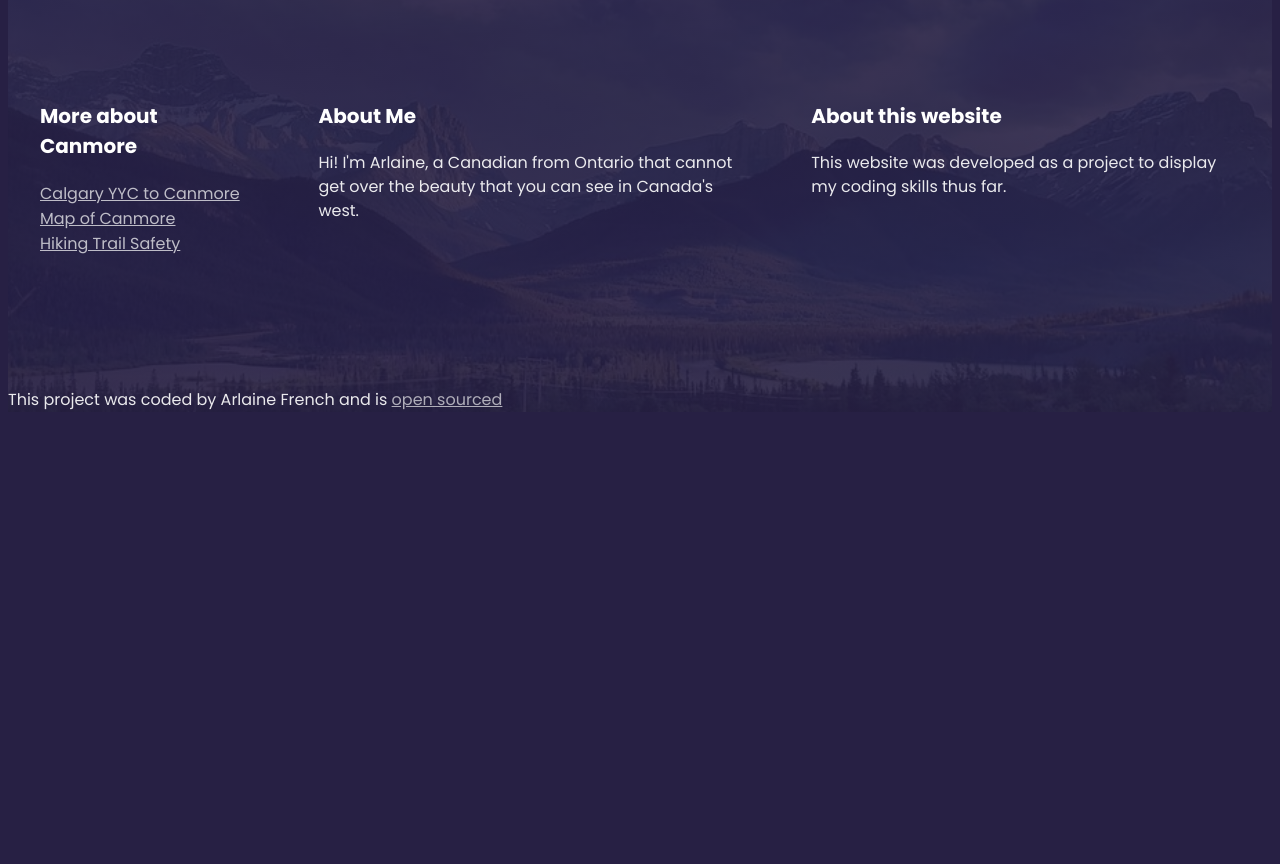
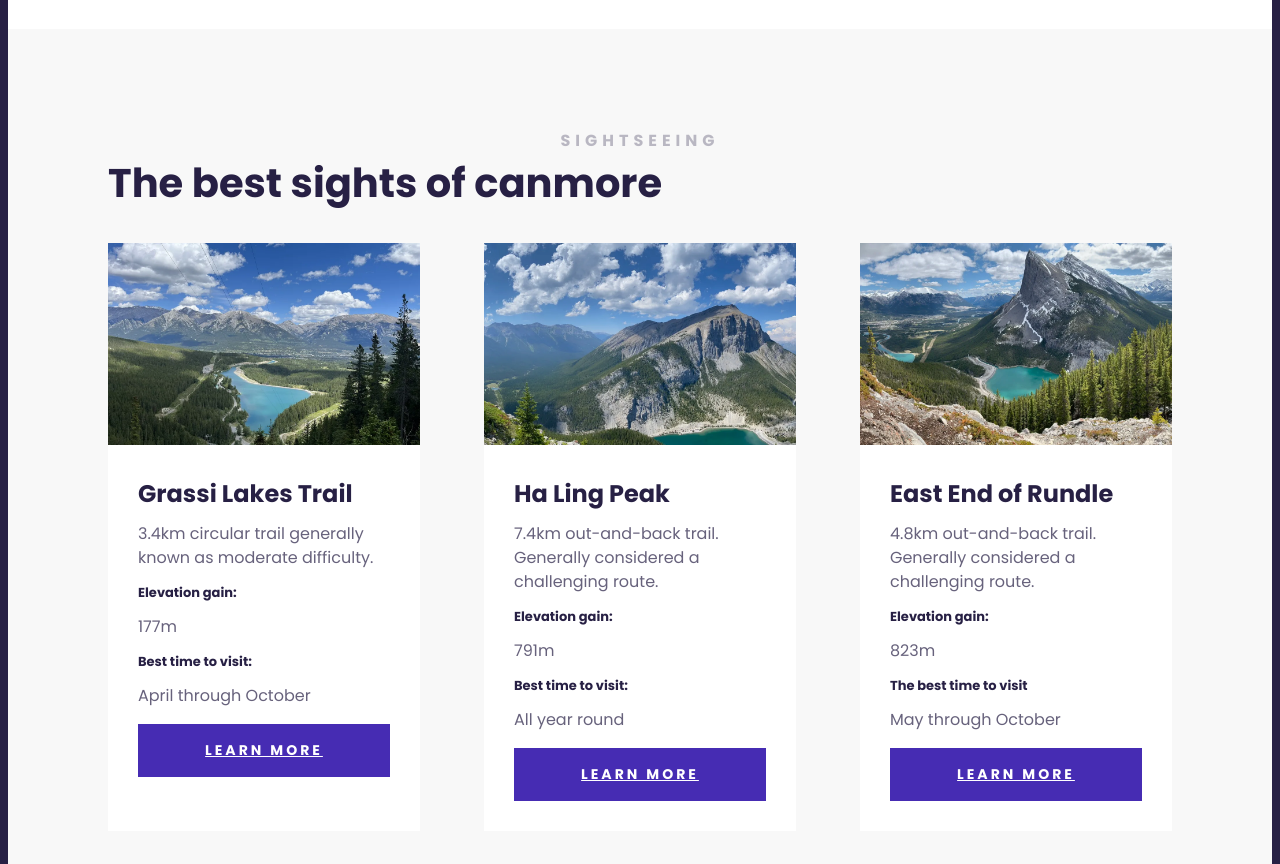
Before and after one commit to Arlaines/responsive-travel-project, a plain HTML site: page index.html in a window 1280 px wide. Shown: the part 1380-2244 px from the top of the page. Before the commit the page ends 1808 px from the top, so only its background shows below. Drawn offline with Linux system fonts and the light colour scheme.

Commit message:
content added to second section

```diff
--- a/index.html
+++ b/index.html
@@ -25,7 +25,7 @@
           <div>
             <img
               src="images/housing-canmore.jpg"
-              alt="Canmore village"
+              alt="Canmore Village"
               class="img-responsive"
             />
           </div>
@@ -38,7 +38,6 @@
               towering Canadian Rocky Mountains, Canmore sits in one of the most
               beautiful locations on Earth, just minutes from the world-famous
               Banff National Park.<br /><br />
-
               While it has become very popular over the years, Canmore is
               basically the “local” version of Banff. Whereas Banff was
               specifically designed for tourists and caters to millions of
@@ -48,9 +47,100 @@
             </p>
           </div>
         </section>
+        <section class="secondary-section">
+          <h2 class="text-center">Sightseeing</h2>
+          <h3>The best sights of canmore</h3>
+          <div class="grid grid-3-columns">
+            <div class="card">
+              <div class="card-header">
+                <img
+                  src="images/grassi-lakes.jpg"
+                  alt="Grassi Lakes"
+                  class="img-responsive"
+                />
+              </div>
+              <div class="card-body">
+                <h4>Grassi Lakes Trail</h4>
+                <p>
+                  3.4km circular trail generally known as moderate difficulty.
+                </p>
+                <h5>
+                  Elevation gain:
+                  <p>177m</p>
+                </h5>
+                <h5>Best time to visit:</h5>
+                <p>April through October</p>
+                <a
+                  href="https://www.alltrails.com/en-gb/trail/canada/alberta/grassi-lake-trail"
+                  class="btn"
+                  target="_blank"
+                  >Learn more</a
+                >
+              </div>
+            </div>
+
+            <div class="card">
+              <div class="card-header">
+                <img
+                  src="images/ha-ling-peak.jpg"
+                  alt="Ha Ling Peak"
+                  class="img-responsive"
+                />
+              </div>
+              <div class="card-body">
+                <h4>Ha Ling Peak</h4>
+                <p>
+                  7.4km out-and-back trail. Generally considered a challenging
+                  route.
+                </p>
+                <h5>
+                  Elevation gain:
+                  <p>791m</p>
+                </h5>
+                <h5>Best time to visit:</h5>
+                <p>All year round</p>
+                <a
+                  href="https://www.alltrails.com/en-gb/trail/canada/alberta/ha-ling-peak"
+                  class="btn"
+                  target="_blank"
+                  >Learn more</a
+                >
+              </div>
+            </div>
+
+            <div class="card">
+              <div class="card-header">
+                <img
+                  src="images/east-end-of-rundle.jpg"
+                  alt="East End of Rundle"
+                  class="img-responsive"
+                />
+              </div>
+              <div class="card-body">
+                <h4>East End of Rundle</h4>
+                <p>
+                  4.8km out-and-back trail. Generally considered a challenging
+                  route.
+                </p>
+                <h5>
+                  Elevation gain:
+                  <p>823m</p>
+                </h5>
+                <h5>The best time to visit</h5>
+                <p>May through October</p>
+                <a
+                  href="https://www.alltrails.com/en-gb/trail/canada/alberta/east-end-of-rundle-eeor"
+                  class="btn"
+                  target="_blank"
+                  >Learn more</a
+                >
+              </div>
+            </div>
+          </div>
+        </section>
       </main>
       <footer>
-        <section class="grid grid-3-columns">
+        <section class="grid footer-menu">
           <div>
             <h3>More about Canmore</h3>
             <ul>
@@ -66,7 +156,7 @@
                   href=""
                   target="http://www.albertatrailnet.com/downloads/Canmore%20Map.pdf"
                   >Map of Canmore</a
-                >
+                >m
               </li>
               <li>
                 <a
--- a/src/style.css
+++ b/src/style.css
@@ -62,9 +62,15 @@ footer {
   background-size: cover;
 }
 section {
-  max-width: 1200px;
+  max-width: 100%;
   margin: 0 auto;
-  padding: 100px 0;
+  padding: 100px;
+}
+.secondary-section {
+  background: #f8f8f8;
+}
+.text-center {
+  text-align: center;
 }
 main {
   background-color: white;
@@ -122,10 +128,50 @@ footer a {
   grid-template-columns: 1fr 1fr;
 }
 .grid-3-columns {
+  grid-template-columns: 1fr 1fr 1fr;
+}
+.footer-menu {
   grid-template-columns: 1fr 2fr 2fr;
 }
 .img-responsive {
   max-width: 100%;
+}
+.card {
+  background-color: white;
+  margin: 30px 0;
+}
+main h4 {
+  font-weight: 700;
+  font-size: 24px;
+  line-height: 1;
+  color: #272044;
+  margin: 0;
+}
+main h5 {
+  font-weight: 700;
+  font-size: 13px;
+  line-height: 1;
+  color: #272044;
+  margin: 0;
+}
+.card-body {
+  padding: 30px;
+}
+.card-footer {
+  padding: 0 30px;
+}
+.btn {
+  display: block;
+
+  color: white;
+  font-weight: 700;
+  font-size: 14px;
+  line-height: 21px;
+  text-align: center;
+  letter-spacing: 3px;
+  text-transform: uppercase;
+  padding: 16px;
+  background-color: #462cb3;
 }
 
 @media (max-width: 960px) {
```
Also changed, not shown: images/east-end-of-rundle.jpg (added), images/grassi-lakes.jpg (added), images/ha-ling-peak.jpg (added).
